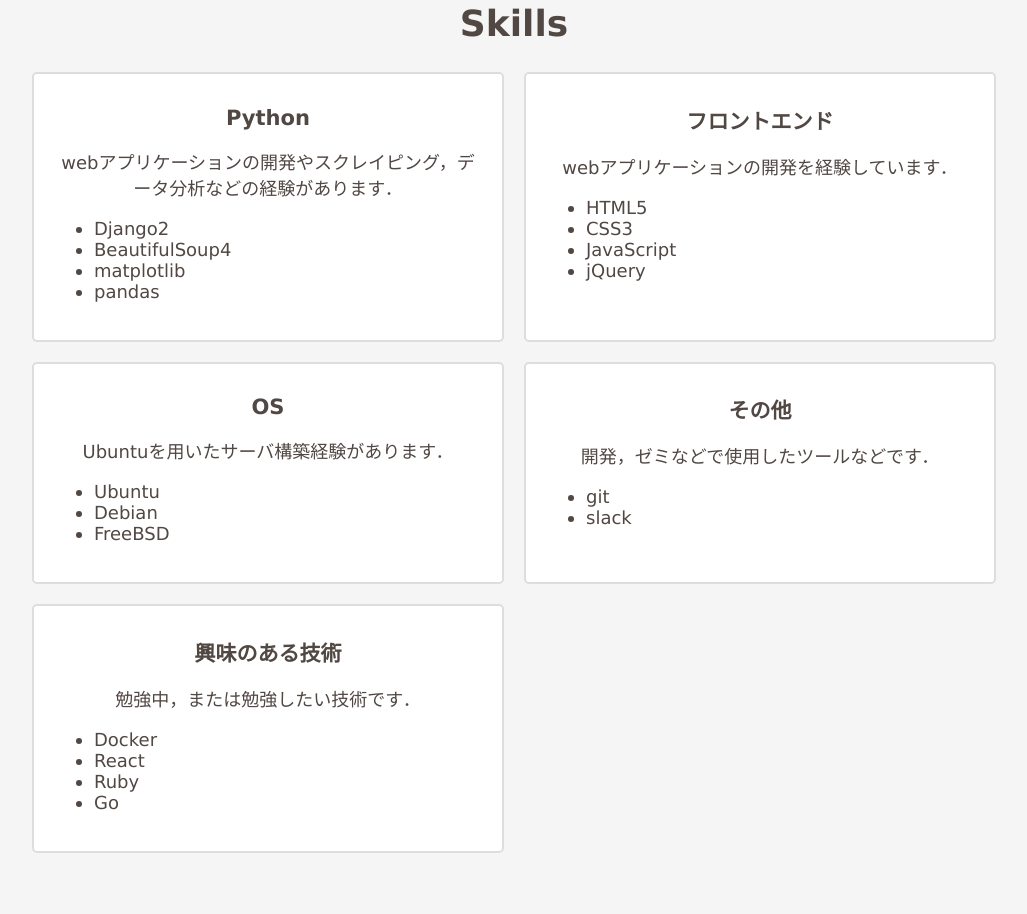
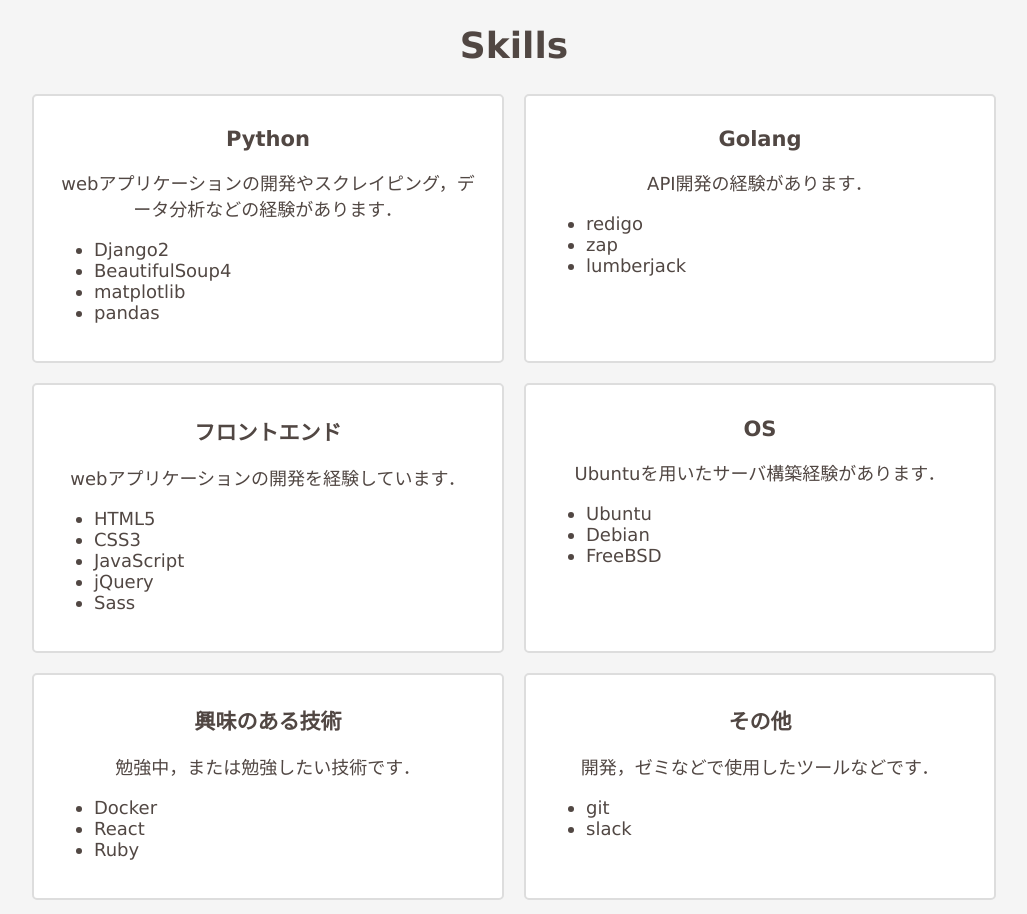
Before and after one commit to akubi0w1/Portfolio, a plain HTML site: page index.html in a window 1280 px wide. Shown: the part 3268-4182 px from the top of the page, without its empty margins (126-1153 px from the left). Drawn offline with nearby package versions, Linux system fonts and the light colour scheme.

Commit message:
update: golang and gitLecture

```diff
--- a/css/portfolio.css
+++ b/css/portfolio.css
@@ -170,6 +170,14 @@
     width: 100%;
 }
 
+.card a{
+    color: #2da8e5;
+}
+
+.card a:visited{
+    color: #165472;
+}
+
 .card-content{
     text-align: left;
 }
--- a/index.html
+++ b/index.html
@@ -127,7 +127,6 @@
                     </div>
                 </div>
             </div>
-
             <div class="card-block">
                 <div class="block-50">
                     <div class="card">
@@ -138,8 +137,17 @@
                         <img alt="portfolio_image" src="img/portfolio.png">
                     </div>
                 </div>
+                <div class="block-50">
+                    <div class="card">
+                        <i class="fas fa-map-pin fa-2x" style="transform: rotate(45deg); margin-left: 20px;"></i>
+                        <h3>ねこでもわかるGit</h3>
+                        <h5 class="state">完成済み（随時更新）</h5>
+                        <p>gitについての（超初心者向け）資料を作成しました<br>
+                            共有リンク: <a href="https://drive.google.com/open?id=1fLgR4fLaFSFgwKHvcwOsT946VsAdqkpE">こちら(google drive)</a></p>
+                        <img alt="gitLecture_image" src="img/gitlecture.png">
+                    </div>
+                </div>
             </div>
-
         </div>
     </div>
 
@@ -151,7 +159,6 @@
                     <div class="card">
                         <h3>Python</h3>
                         <p>webアプリケーションの開発やスクレイピング，データ分析などの経験があります．</p>
-
                         <div class="card-content">
                             <ul>
                                 <li>Django2</li>
@@ -164,6 +171,21 @@
                 </div>
                 <div class="block-50">
                     <div class="card">
+                        <h3>Golang</h3>
+                        <p>API開発の経験があります．</p>
+                        <div class="card-content">
+                            <ul>
+                                <li>redigo</li>
+                                <li>zap</li>
+                                <li>lumberjack</li>
+                            </ul>
+                        </div>
+                    </div>
+                </div>
+            </div>
+            <div class="card-block">
+                <div class="block-50">
+                    <div class="card">
                         <h3>フロントエンド</h3>
                         <p>webアプリケーションの開発を経験しています．</p>
                         <div class="card-content">
@@ -172,12 +194,11 @@
                                 <li>CSS3</li>
                                 <li>JavaScript</li>
                                 <li>jQuery</li>
+                                <li>Sass</li>
                             </ul>
                         </div>
                     </div>
                 </div>
-            </div>
-            <div class="card-block">
                 <div class="block-50">
                     <div class="card">
                         <h3>OS</h3>
@@ -187,18 +208,6 @@
                                 <li>Ubuntu</li>
                                 <li>Debian</li>
                                 <li>FreeBSD</li>
-                            </ul>
-                        </div>
-                    </div>
-                </div>
-                <div class="block-50">
-                    <div class="card">
-                        <h3>その他</h3>
-                        <p>開発，ゼミなどで使用したツールなどです．</p>
-                        <div class="card-content">
-                            <ul>
-                                <li>git</li>
-                                <li>slack</li>
                             </ul>
                         </div>
                     </div>
@@ -214,7 +223,18 @@
                                 <li>Docker</li>
                                 <li>React</li>
                                 <li>Ruby</li>
-                                <li>Go</li>
+                            </ul>
+                        </div>
+                    </div>
+                </div>
+                <div class="block-50">
+                    <div class="card">
+                        <h3>その他</h3>
+                        <p>開発，ゼミなどで使用したツールなどです．</p>
+                        <div class="card-content">
+                            <ul>
+                                <li>git</li>
+                                <li>slack</li>
                             </ul>
                         </div>
                     </div>
```
Also changed, not shown: img/gitlecture.png (added), 1 other file.
